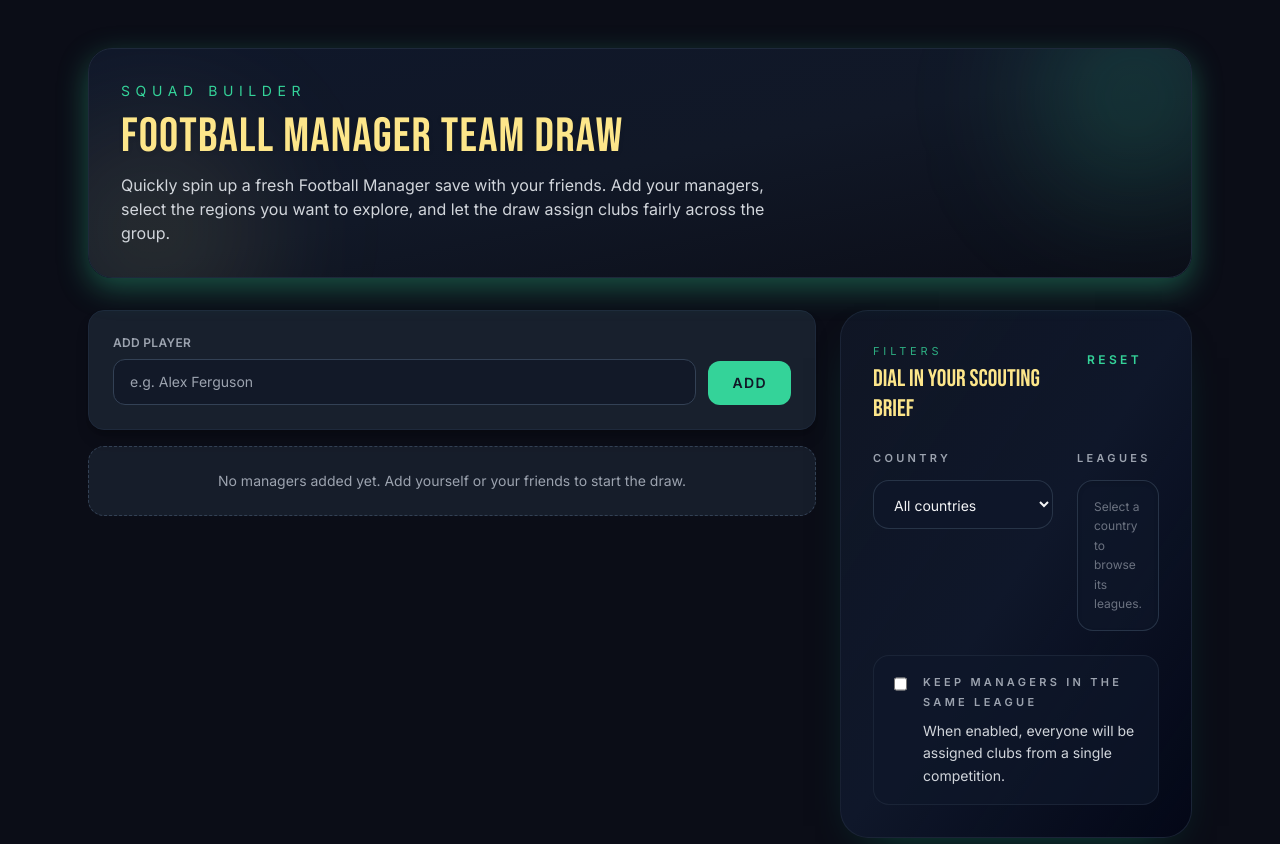
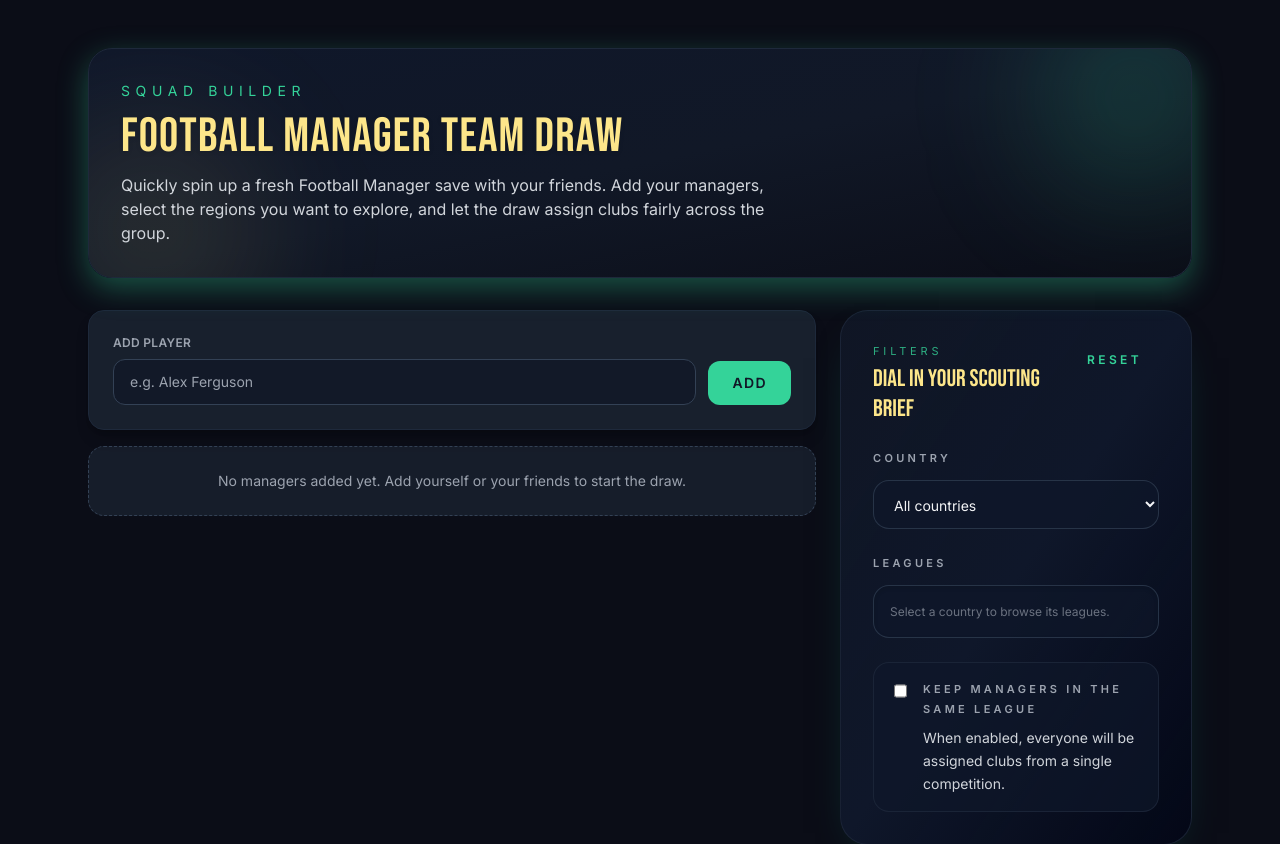
Before and after one commit to amerkovacevic/fm-team-draw, a React (Vite) app: page / in a window 1280 px wide. Shown: the top 844 px of the page. Built offline with nearby package versions, Linux system fonts and the light colour scheme.

Commit message:
Stack leagues selection beneath country filter

```diff
--- a/src/components/FiltersPanel.jsx
+++ b/src/components/FiltersPanel.jsx
@@ -48,7 +48,7 @@
         </button>
       </header>
 
-      <div className="grid gap-6 lg:grid-cols-[minmax(0,240px)_1fr]">
+      <div className="space-y-6">
         <label className="flex flex-col gap-3 text-sm">
           <span className="text-[11px] font-semibold uppercase tracking-[0.3em] text-gray-400">Country</span>
           <select
@@ -71,7 +71,7 @@
             {!filters.country ? (
               <p className="text-xs leading-relaxed text-gray-500">Select a country to browse its leagues.</p>
             ) : (
-              <ul className="grid gap-2 sm:grid-cols-2 lg:grid-cols-1">
+              <ul className="grid gap-2 sm:grid-cols-2">
                 {leagues.map((league) => {
                   const isChecked = selectedLeagues.includes(league.name);
                   return (
```
